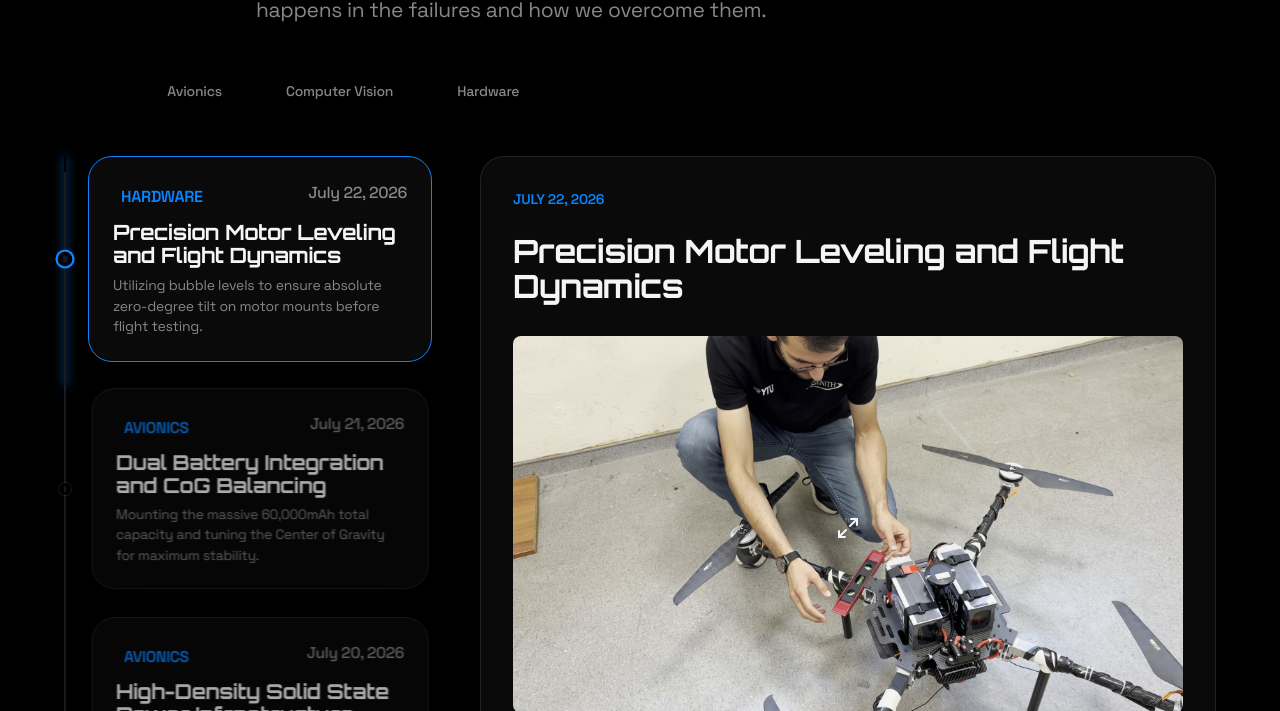
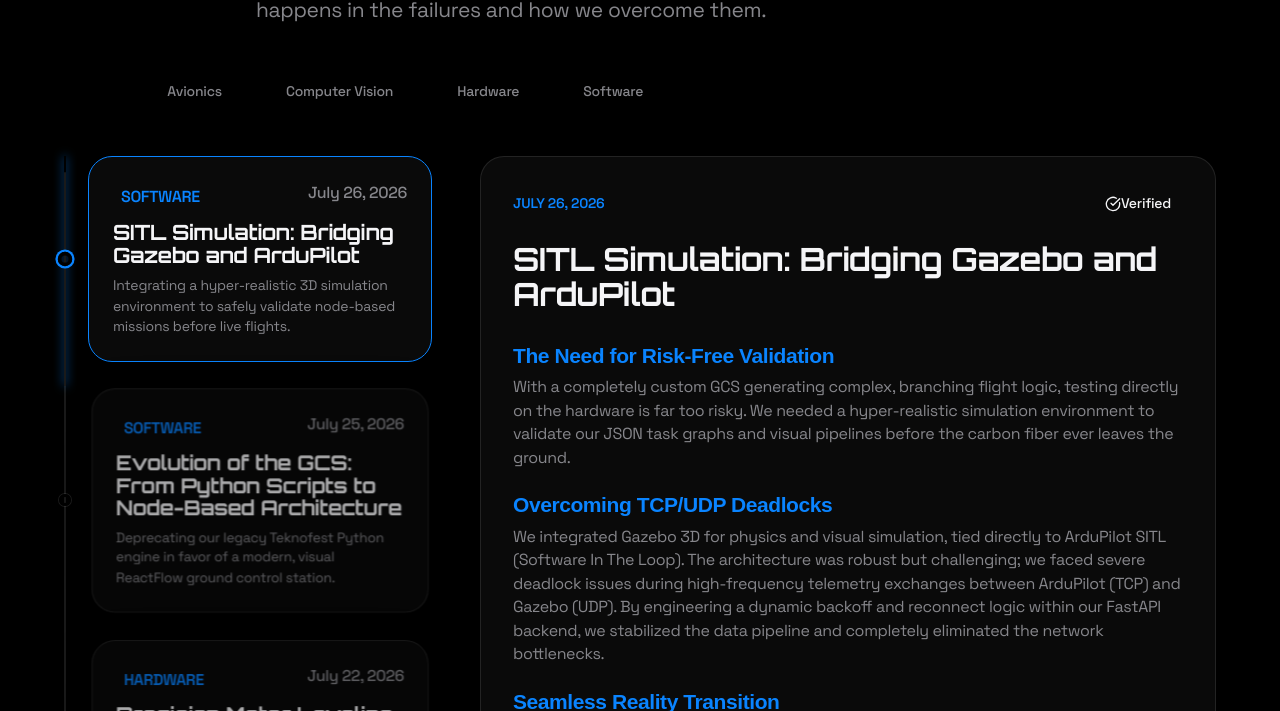
Before and after one commit to ayberkarslan/ZenithWeb, a React (Vite) app: page /dev-log in a window 1280 px wide. Shown: the part 241-952 px from the top of the page. Built offline with nearby package versions, Linux system fonts and the light colour scheme; no server answers.

Commit message:
feat: add software architecture dev logs and Software tag

```diff
--- a/src/pages/DevLog.tsx
+++ b/src/pages/DevLog.tsx
@@ -21,7 +21,7 @@ const devLogs: LogEntry[] = Object.values(modules)
   .filter(Boolean)
   .sort((a, b) => b.id - a.id) // Sort by newest (highest id) first
 
-const ALL_TAGS = ["All", "Avionics", "Computer Vision", "Hardware"]
+const ALL_TAGS = ["All", "Avionics", "Computer Vision", "Hardware", "Software"]
 
 export default function DevLog() {
   const location = useLocation()
--- /dev/null
+++ b/src/pages/blog/10.ts
@@ -0,0 +1,17 @@
+export const log = {
+  id: 10,
+  tag: "Software",
+  date: "July 25, 2026",
+  title: "Evolution of the GCS: From Python Scripts to Node-Based Architecture",
+  shortDesc: "Deprecating our legacy Teknofest Python engine in favor of a modern, visual ReactFlow ground control station.",
+  content: `### Outgrowing the Legacy Engine
+During our previous campaigns at Teknofest, we relied heavily on a monolithic Python script engine for mission execution. While functional, it lacked the dynamic flexibility required for the complex, non-linear flight scenarios of SUAS 2026. Standard platforms like Mission Planner and QGroundControl also felt too rigid to seamlessly integrate with our custom computer vision pipelines.
+
+### The ReactFlow Node Architecture
+We decided to architect our own Ground Control Station (GCS) from scratch using React, TypeScript, and Vite. The core innovation is our Node-Based mission planner built on ReactFlow. Instead of executing raw coordinate lists, missions are now designed as visual flowcharts. We can simply drag and drop specific action nodes—Takeoff, Waypoint, Gimbal Control, and Shape Detection—and link them logically to create branching scenarios (e.g., "Scan Area A, if target not found, proceed to Area B").
+
+### MAVLink Backend Bridge
+To translate these visual nodes into actionable flight commands, we developed a high-performance Python backend (Sirius) running on FastAPI and Uvicorn. When a mission is deployed, the UI generates a JSON task graph. Our custom Task Graph Factory parses this and feeds it to the flight controller via pymavlink. Built-in telemetry loops run at high frequencies, featuring auto-reconnect algorithms to ensure we maintain absolute control, even during momentary radio link drops.`,
+  status: "success",
+  image: null
+}
--- /dev/null
+++ b/src/pages/blog/11.ts
@@ -0,0 +1,17 @@
+export const log = {
+  id: 11,
+  tag: "Software",
+  date: "July 26, 2026",
+  title: "SITL Simulation: Bridging Gazebo and ArduPilot",
+  shortDesc: "Integrating a hyper-realistic 3D simulation environment to safely validate node-based missions before live flights.",
+  content: `### The Need for Risk-Free Validation
+With a completely custom GCS generating complex, branching flight logic, testing directly on the hardware is far too risky. We needed a hyper-realistic simulation environment to validate our JSON task graphs and visual pipelines before the carbon fiber ever leaves the ground.
+
+### Overcoming TCP/UDP Deadlocks
+We integrated Gazebo 3D for physics and visual simulation, tied directly to ArduPilot SITL (Software In The Loop). The architecture was robust but challenging; we faced severe deadlock issues during high-frequency telemetry exchanges between ArduPilot (TCP) and Gazebo (UDP). By engineering a dynamic backoff and reconnect logic within our FastAPI backend, we stabilized the data pipeline and completely eliminated the network bottlenecks.
+
+### Seamless Reality Transition
+Our GCS now features a one-click toggle between SITL simulation and physical hardware. We can draw a mission on the node editor, watch the virtual drone execute it with precise physical responses in Gazebo, and once validated, deploy the exact same task graph to the real aircraft on the flight line. This tightly coupled software ecosystem provides us with unparalleled confidence during autonomous operations.`,
+  status: "success",
+  image: null
+}
```
